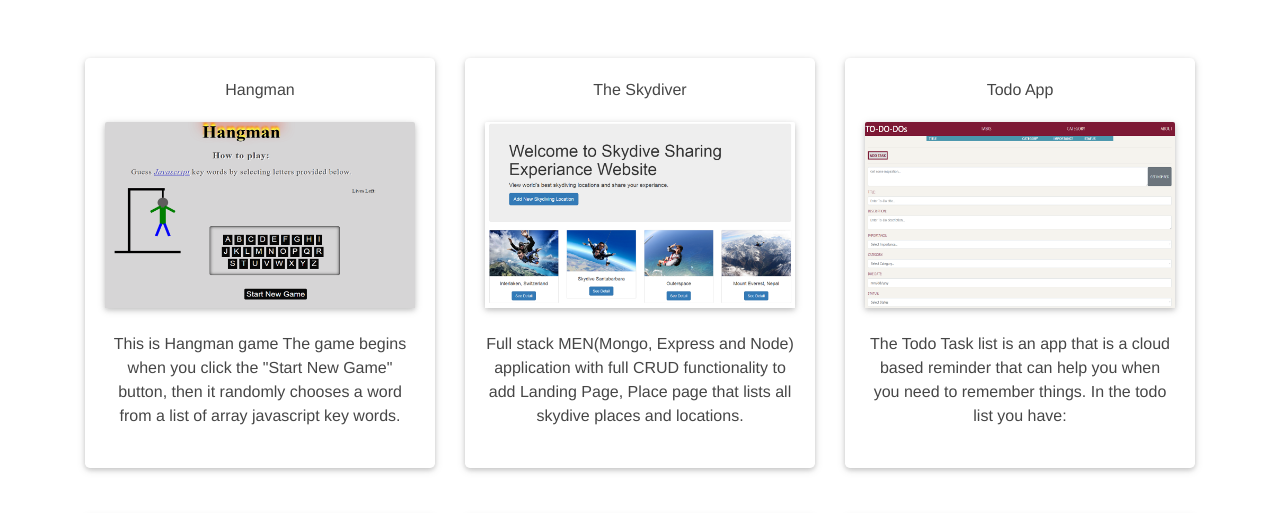
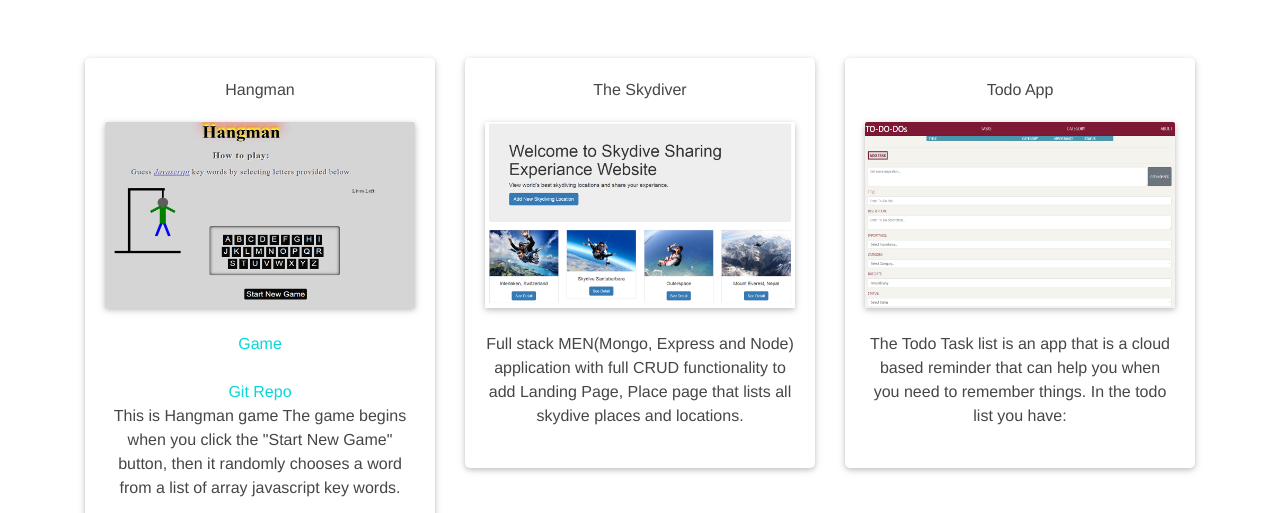
Before and after one commit to Zee5/zola4.github.io, a plain HTML site: page index.html in a window 1280 px wide. Shown: the part 1040-1553 px from the top of the page. Drawn offline with Linux system fonts and the light colour scheme; files whose address does not match are found by name.

Commit message:
modify link for hangman

```diff
--- a/index.html
+++ b/index.html
@@ -142,7 +142,8 @@
                         <!--Panel-->
                         <div class="card big card-body  hoverable">
                             <p class="dark-grey-text">Hangman</p>
-                            <a href="https://zola4.github.io/hangman/"> <img src="img/portfolio/hangman.PNG" class="img-fluid z-depth-1"><br></a><br>
+                            <img src="img/portfolio/hangman.PNG" class="img-fluid z-depth-1"><br>
+                            <a href="https://zola4.github.io/hangman/"> Game </a> &nbsp; <a href="https://github.com/zola4/hangman"> Git Repo </a>
                             <p class="dark-grey-text">This is Hangman game The game begins when you click the "Start New Game" button, then it randomly chooses a word from a list of array javascript key words.</p>
                         </div>
                         <!--/.Panel-->
```
